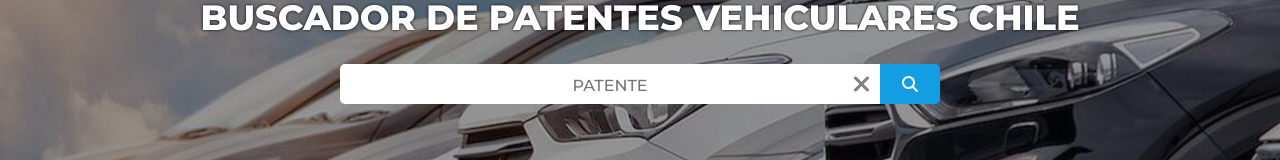
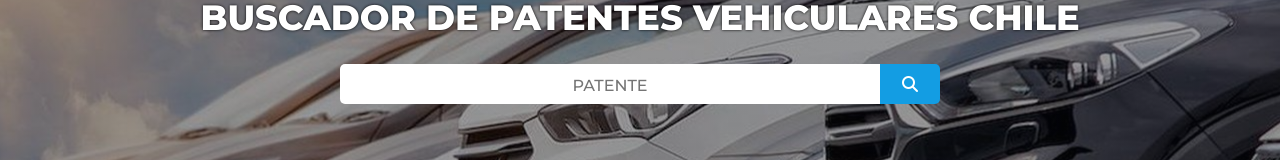
Before and after one commit to nicostray/patentes-chile, a React (Create React App) app: page / in a window 1280 px wide. Shown: the part 270-430 px from the top of the page. Built offline with nearby package versions, Linux system fonts and the light colour scheme.

Commit message:
modificacion de boton de borrado de texto

```diff
--- a/src/components/Hero.jsx
+++ b/src/components/Hero.jsx
@@ -62,7 +62,7 @@ const Hero = ({setToggleResultado, toggleResultado, setDatosPatente, scrollDownP
           <div className='hero__buscador'>
               <input ref={inputText} type='text' maxLength={6} placeholder='Patente' onKeyPress={handleKeyPress} onChange={(e) => setValorInput(e.target.value)}></input>
               <button className='hero__buscar' onClick={consultarPatente} aria-label='buscar'><i className="fa-solid fa-magnifying-glass"></i></button>
-              <button className='hero__borrar' onClick={eliminarTexto} aria-label='eliminar busqueda'><i className="fa-solid fa-xmark"></i></button>
+              {valorInput.length>0 && <button className='hero__borrar' onClick={eliminarTexto} aria-label='eliminar busqueda'><i className="fa-solid fa-xmark"></i></button>}
           </div>
           <EstadoBuscador estado={respuestaServer} />
         </div>
```
